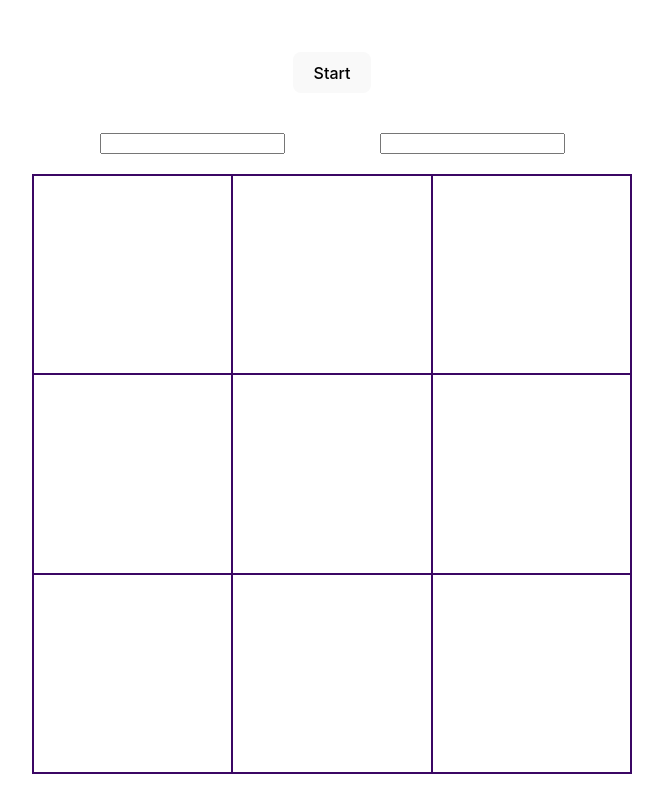
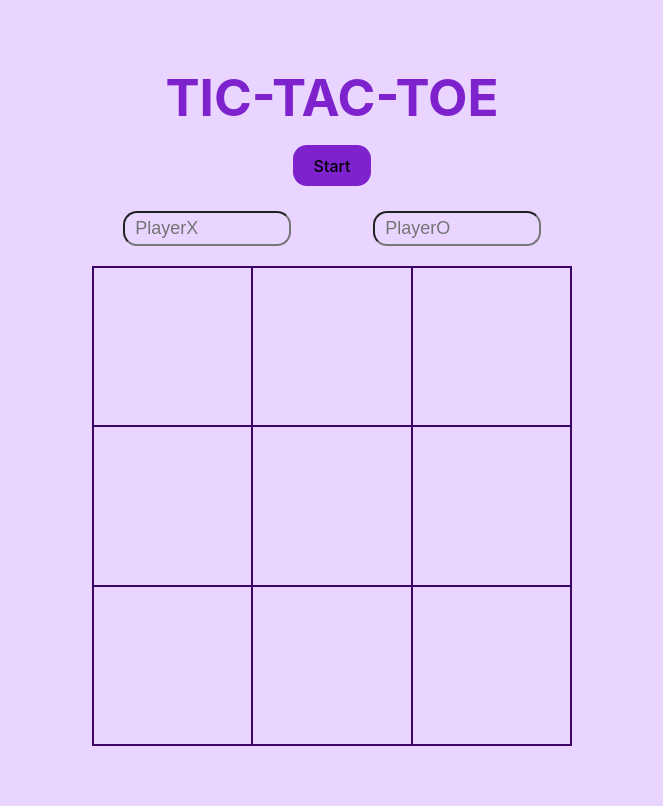
Before and after one commit to markogalevski/tic-tac-toe, a website built with Vite: page index.html in a window 1280 px wide. Shown: the whole page, without its empty margins (308-971 px from the left). Built offline with nearby package versions, Linux system fonts and the light colour scheme.

Commit message:
final styling and victory announcement

```diff
--- a/index.html
+++ b/index.html
@@ -11,10 +11,11 @@
 
 <body>
   <div id="app">
+    <h1 id="title">TIC-TAC-TOE</h1>
     <button id="startButton">Start</button>
     <div class=names>
-      <input id="playerXName" type="text" />
-      <input id="playerOName" type="text" />
+      <input id="playerXName" placeholder="PlayerX" type="text" />
+      <input id="playerOName" placeholder="PlayerO" type="text" />
     </div>
     <div id="game">
       <div class="cell top left"></div>
--- a/main.js
+++ b/main.js
@@ -44,6 +44,9 @@ function createPlayer(symbol) {
   }
   function refreshName() {
     name = document.getElementById(`player${symbol}Name`).value;
+    if (name.length == 0) {
+      name = document.getElementById(`player${symbol}Name`).placeholder;
+    }
   }
 
   function getName() {
@@ -95,6 +98,7 @@ function createRenderer() {
 }
 
 const Game = (() => {
+  const title = document.getElementById("title");
   const playerX = createPlayerX();
   const playerO = createPlayerO();
   const gameboard = createGameboard();
@@ -176,18 +180,18 @@ const Game = (() => {
     const winner = results.filter((f) => f !== "tie" && f !==  null);
     if (winner.length > 0) {
       const winnerName = winner[0] === 'X' ? playerX.getName() : playerO.getName();
-
-      console.log(`Player ${winnerName} wins!`);
+      title.textContent = `${winnerName.toUpperCase()} WINS!`;
       return true; //game over
     }
     const numTies = results.filter((f) => f === "tie").length;
     if (numTies === 8) {
-        console.log("It's a tie!");
+        title.textContent = "IT'S A TIE!";
         return true;
     }
     return false;
   }
   function start() {
+    title.textContent = "TIC-TAC-TOE";
     gameboard.clear();
     playerX.refreshName();
     playerO.refreshName();
--- a/style.css
+++ b/style.css
@@ -25,6 +25,10 @@
 
 }
 
+* {
+  user-select: none;
+}
+
 a {
   font-weight: 500;
   color: #646cff;
@@ -46,6 +50,9 @@ body {
 h1 {
   font-size: 3.2em;
   line-height: 1.1;
+  margin: 15px;
+  padding: 0;
+  color: var(--purple-700);
 }
 
 #app {
@@ -53,22 +60,24 @@ h1 {
   margin: 0 auto;
   padding: 2rem;
   text-align: center;
+  display: flex;
+  flex-direction: column;
   justify-content: center;
 }
 
 #game {
   display: grid;
-  grid-template-rows: repeat(3, 200px);
-  grid-template-columns: repeat(3, 200px);
+  grid-template-rows: repeat(3, 20vh);
+  grid-template-columns: repeat(3, 20vh);
+  align-self: center;
 }
 
 
 .cell {
   border: 1px solid var(--purple-950);
-  font-size: 120px;
+  font-size: 10vh;
   align-content: center;
   text-align: center;
-  user-select: none;
 }
 
 .cell.top {
@@ -113,16 +122,40 @@ h1 {
 }
 
 button {
-  border-radius: 8px;
+  border-radius: 14px;
   border: 1px solid transparent;
   padding: 0.6em 1.2em;
-  margin: 20px;
+  margin: 5px;
   font-size: 1em;
   font-weight: 500;
   font-family: inherit;
-  background-color: #1a1a1a;
+  background-color: var(--purple-700);
   cursor: pointer;
   transition: border-color 0.25s;
+  align-self: center;
+}
+
+.names {
+  display: flex;
+  flex-direction: row;
+  justify-content: space-between;
+  align-items: center;
+  gap: 60px;
+
+}
+
+input {
+  background-color: var(--purple-200);
+  color: var(--purple-950);
+  font-size: 18px;
+  width: 11.2vw;
+  flex: 0;
+  border-radius: 14px;
+  padding: 5px 10px;
+}
+
+:focus {
+  outline: solid 1px var(--purple-600);
 }
 
 button:hover {
@@ -140,18 +173,3 @@ div.names {
   justify-content: space-around;
   margin: 20px;
 }
-
-@media (prefers-color-scheme: light) {
-  :root {
-    color: #213547;
-    background-color: #ffffff;
-  }
-
-  a:hover {
-    color: #747bff;
-  }
-
-  button {
-    background-color: #f9f9f9;
-  }
-}
```
